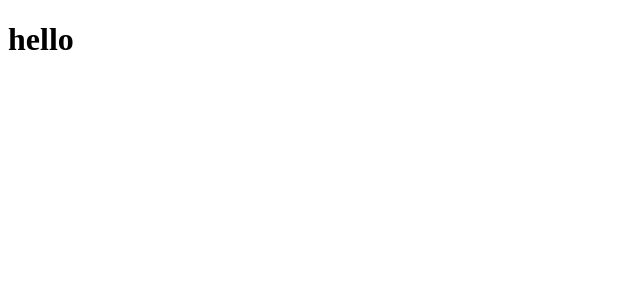
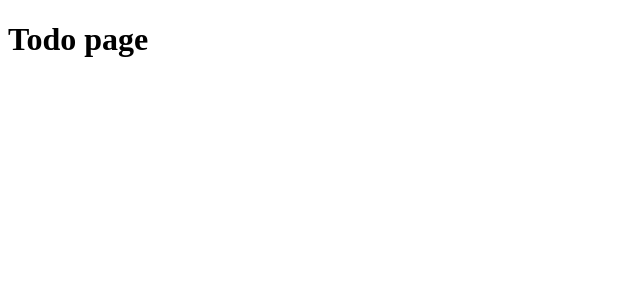
Before and after one commit to 10tera/Todo_with_webpack, a React app: page / in a window 1280 px wide. Shown: the top 300 px of the page, without its empty margins (0-640 px from the left). Built offline with nearby package versions, Linux system fonts and the light colour scheme.

Commit message:
eslint/prettierの導入,各ページファイルの作成

```diff
--- a/renderer/src/App.tsx
+++ b/renderer/src/App.tsx
@@ -1,10 +1,15 @@
 import React from "react";
-
+import {Routes, Route} from "react-router-dom";
+import Todo from "./pages/Todo";
+import Error404 from "./pages/Error404";
 
 const App = () => {
     return (
-        <h1>hello</h1>
-    )
-}
+        <Routes>
+            <Route path={"/"} element={<Todo />} />
+            <Route path={"*"} element={<Error404 />} />
+        </Routes>
+    );
+};
 
 export default App;
--- a/renderer/src/main.tsx
+++ b/renderer/src/main.tsx
@@ -1,14 +1,20 @@
 import React from "react";
 import ReactDom from "react-dom/client";
 import {BrowserRouter, HashRouter} from "react-router-dom";
-import isElectronDev from "electron-is-dev";
 import App from "./App";
 
-const root  =ReactDom.createRoot(document.getElementById("root") as HTMLElement);
+const root = ReactDom.createRoot(
+    document.getElementById("root") as HTMLElement,
+);
+console.log("a");
+console.log(process.argv);
+// const isDevelopment = process.argv[process.argv.indexOf("--mode") + 1] === "development";
+// console.log(isDevelopment);
 
 root.render(
     <React.StrictMode>
-        {//isElectronDev ? <BrowserRouter><App/></BrowserRouter>: <HashRouter><App/></HashRouter>
-        <App/>}
-    </React.StrictMode>
+        <BrowserRouter>
+            <App />
+        </BrowserRouter>
+    </React.StrictMode>,
 );
--- /dev/null
+++ b/renderer/src/pages/Error404.tsx
@@ -0,0 +1,11 @@
+import React from "react";
+
+const Error404: React.FC = () => {
+    return (
+        <React.Fragment>
+            <h1>404 error</h1>
+        </React.Fragment>
+    );
+};
+
+export default Error404;
--- /dev/null
+++ b/renderer/src/pages/Todo.tsx
@@ -0,0 +1,11 @@
+import React from "react";
+
+const Todo: React.FC = () => {
+    return (
+        <React.Fragment>
+            <h1>Todo page</h1>
+        </React.Fragment>
+    );
+};
+
+export default Todo;
--- a/webpack.config.js
+++ b/webpack.config.js
@@ -3,6 +3,8 @@
 */
 const path = require("path");
 const HtmlWebpackPlugin = require("html-webpack-plugin");
+const webpack = require("webpack");
+
 
 module.exports = {
     entry: {
@@ -19,7 +21,7 @@ module.exports = {
                 test: /\.ts[x]?$/, use: "ts-loader"
         }]
     },
-    target: "node",
+    target: "web",
     resolve: {
         extensions: [".ts",".js",".tsx",".jsx"]
     },
@@ -28,5 +30,11 @@ module.exports = {
             template: "./renderer/src/index.html",
             filename: "index.html",
         }),
+        new webpack.DefinePlugin({
+            "process.env": JSON.stringify(process.env)
+        }),
     ],
+    devServer: {
+
+    },
 }
```
Also changed, not shown: package.json (+14 -2 lines), .eslintrc.js (added), 1 other file (tests, documents, lock files or other folders).
